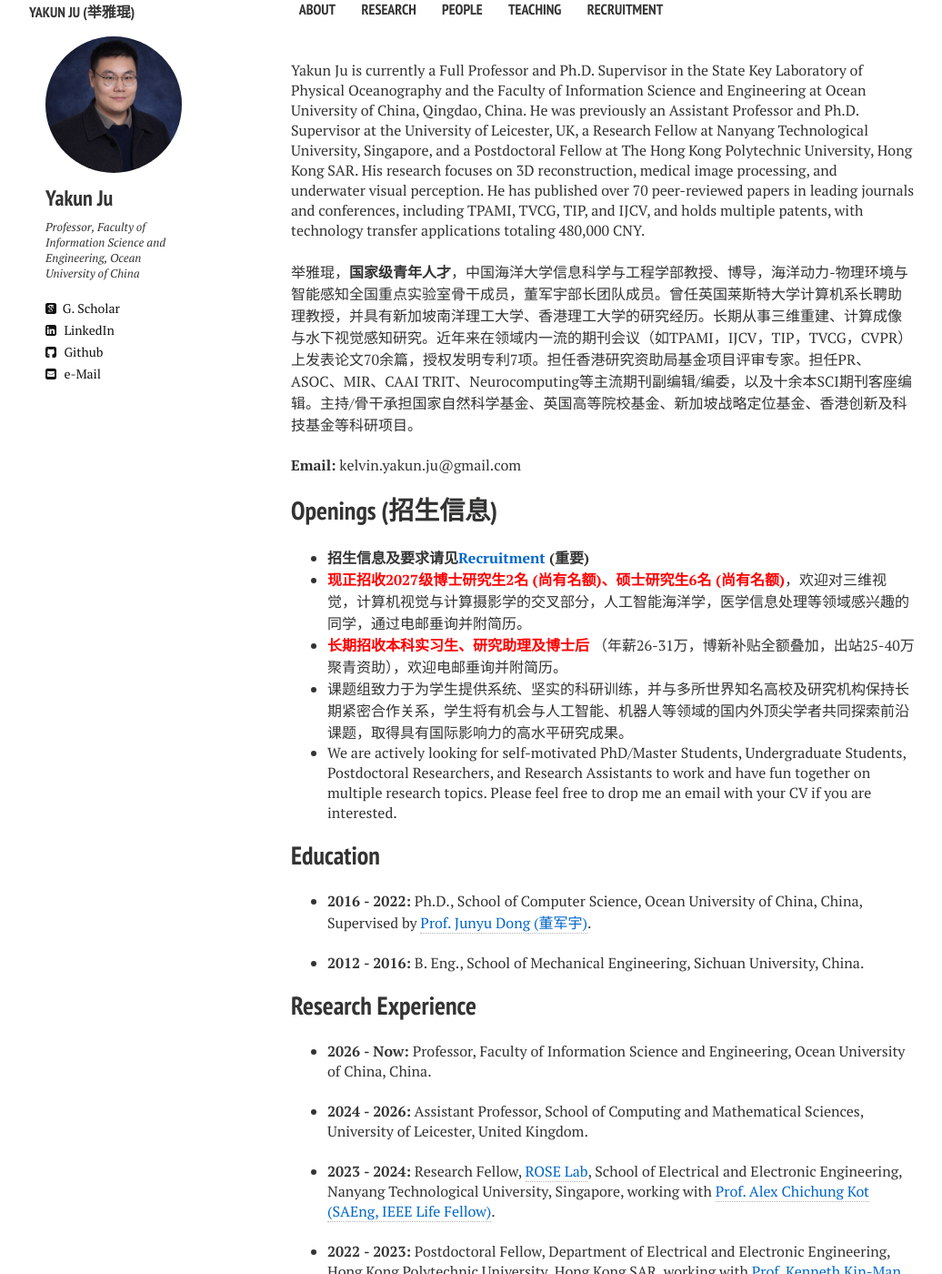
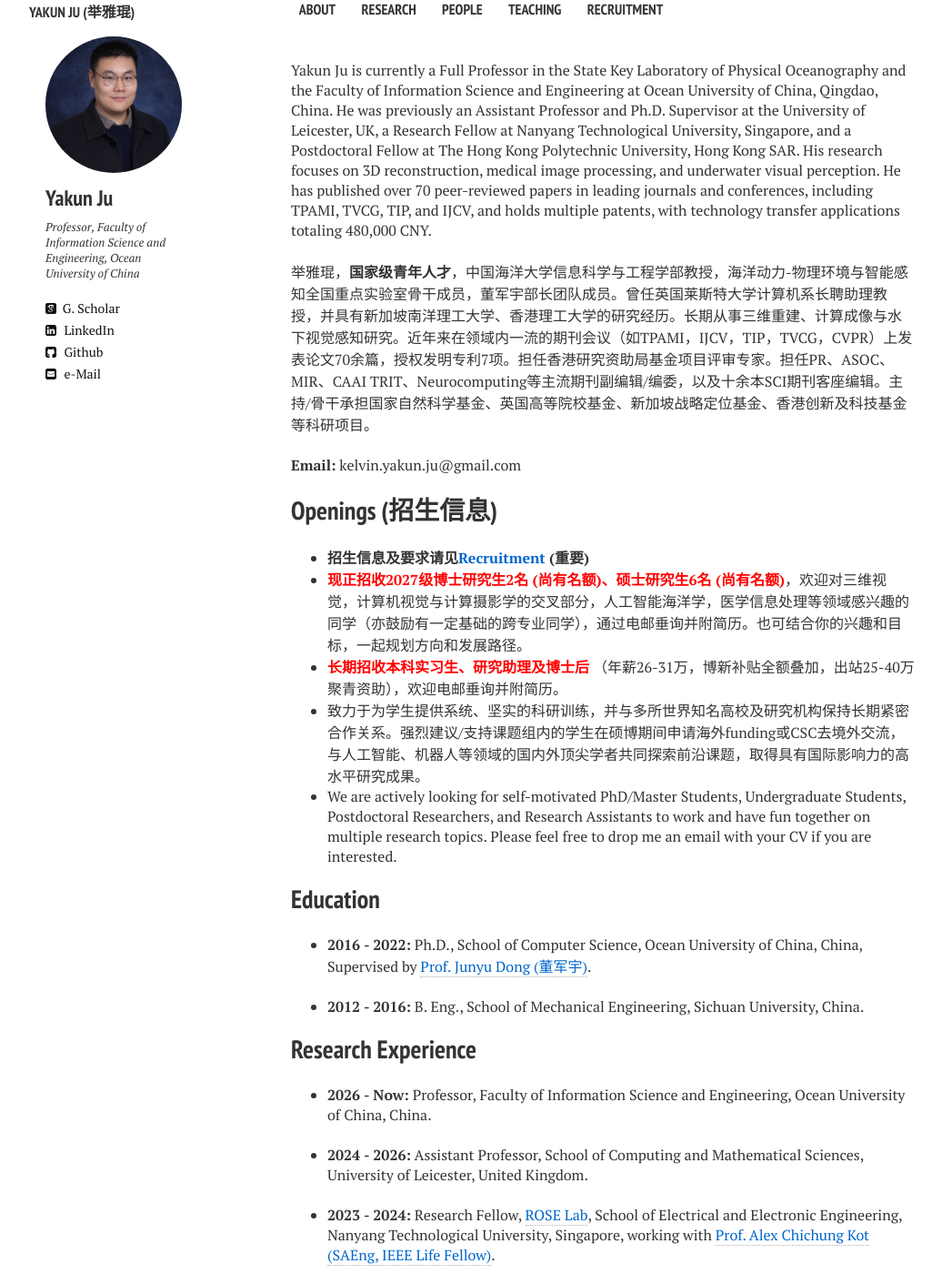
Before and after one commit to juyakun/juyakun.github.io, a Jekyll site: the page built from index.md, in a window 1280 px wide and 1400 px high. Shown: the whole window at 91% size, without its empty margins (112-1148 px from the left). Built offline with Jekyll 4.4.1, drawn with Linux system fonts in a browser that asks for light colours; nearby versions of some CDN libraries.

Commit message:
Update index.md

```diff
--- a/index.md
+++ b/index.md
@@ -5,19 +5,19 @@ description: "Yakun Ju's academic homepage"
 tags: [Jekyll, theme, responsive, blog, template]
 ---
 
-Yakun Ju is currently a Full Professor and Ph.D. Supervisor in the State Key Laboratory of Physical Oceanography and the Faculty of Information Science and Engineering at Ocean University of China, Qingdao, China. He was previously an Assistant Professor and Ph.D. Supervisor at the University of Leicester, UK, a Research Fellow at Nanyang Technological University, Singapore, and a Postdoctoral Fellow at The Hong Kong Polytechnic University, Hong Kong SAR. His research focuses on 3D reconstruction, medical image processing, and underwater visual perception. He has published over 70 peer-reviewed papers in leading journals and conferences, including TPAMI, TVCG, TIP, and IJCV, and holds multiple patents, with technology transfer applications totaling 480,000 CNY.
+Yakun Ju is currently a Full Professor in the State Key Laboratory of Physical Oceanography and the Faculty of Information Science and Engineering at Ocean University of China, Qingdao, China. He was previously an Assistant Professor and Ph.D. Supervisor at the University of Leicester, UK, a Research Fellow at Nanyang Technological University, Singapore, and a Postdoctoral Fellow at The Hong Kong Polytechnic University, Hong Kong SAR. His research focuses on 3D reconstruction, medical image processing, and underwater visual perception. He has published over 70 peer-reviewed papers in leading journals and conferences, including TPAMI, TVCG, TIP, and IJCV, and holds multiple patents, with technology transfer applications totaling 480,000 CNY.
 <br>
 <br>
-举雅琨，**国家级青年人才**，中国海洋大学信息科学与工程学部教授、博导，海洋动力-物理环境与智能感知全国重点实验室骨干成员，董军宇部长团队成员。曾任英国莱斯特大学计算机系长聘助理教授，并具有新加坡南洋理工大学、香港理工大学的研究经历。长期从事三维重建、计算成像与水下视觉感知研究。近年来在领域内一流的期刊会议（如TPAMI，IJCV，TIP，TVCG，CVPR）上发表论文70余篇，授权发明专利7项。担任香港研究资助局基金项目评审专家。担任PR、ASOC、MIR、CAAI TRIT、Neurocomputing等主流期刊副编辑/编委，以及十余本SCI期刊客座编辑。主持/骨干承担国家自然科学基金、英国高等院校基金、新加坡战略定位基金、香港创新及科技基金等科研项目。
+举雅琨，**国家级青年人才**，中国海洋大学信息科学与工程学部教授，海洋动力-物理环境与智能感知全国重点实验室骨干成员，董军宇部长团队成员。曾任英国莱斯特大学计算机系长聘助理教授，并具有新加坡南洋理工大学、香港理工大学的研究经历。长期从事三维重建、计算成像与水下视觉感知研究。近年来在领域内一流的期刊会议（如TPAMI，IJCV，TIP，TVCG，CVPR）上发表论文70余篇，授权发明专利7项。担任香港研究资助局基金项目评审专家。担任PR、ASOC、MIR、CAAI TRIT、Neurocomputing等主流期刊副编辑/编委，以及十余本SCI期刊客座编辑。主持/骨干承担国家自然科学基金、英国高等院校基金、新加坡战略定位基金、香港创新及科技基金等科研项目。
 <br>
 <br>
 **Email:** kelvin.yakun.ju@gmail.com
 
 ## Openings (招生信息)
 *  **招生信息及要求请见[Recruitment](https://juyakun.github.io/recruitment/) (重要)**
-*  <span style="color:red;">**现正招收2027级博士研究生2名 (尚有名额)、硕士研究生6名 (尚有名额)**</span>，欢迎对三维视觉，计算机视觉与计算摄影学的交叉部分，人工智能海洋学，医学信息处理等领域感兴趣的同学，通过电邮垂询并附简历。
+*  <span style="color:red;">**现正招收2027级博士研究生2名 (尚有名额)、硕士研究生6名 (尚有名额)**</span>，欢迎对三维视觉，计算机视觉与计算摄影学的交叉部分，人工智能海洋学，医学信息处理等领域感兴趣的同学（亦鼓励有一定基础的跨专业同学），通过电邮垂询并附简历。也可结合你的兴趣和目标，一起规划方向和发展路径。
 *  <span style="color:red;">**长期招收本科实习生、研究助理及博士后** </span>（年薪26-31万，博新补贴全额叠加，出站25-40万聚青资助），欢迎电邮垂询并附简历。
-*  课题组致力于为学生提供系统、坚实的科研训练，并与多所世界知名高校及研究机构保持长期紧密合作关系，学生将有机会与人工智能、机器人等领域的国内外顶尖学者共同探索前沿课题，取得具有国际影响力的高水平研究成果。
+*  致力于为学生提供系统、坚实的科研训练，并与多所世界知名高校及研究机构保持长期紧密合作关系。强烈建议/支持课题组内的学生在硕博期间申请海外funding或CSC去境外交流，与人工智能、机器人等领域的国内外顶尖学者共同探索前沿课题，取得具有国际影响力的高水平研究成果。
 *  We are actively looking for self-motivated PhD/Master Students, Undergraduate Students, Postdoctoral Researchers, and Research Assistants to work and have fun together on multiple research topics. Please feel free to drop me an email with your CV if you are interested.
 
 
```
